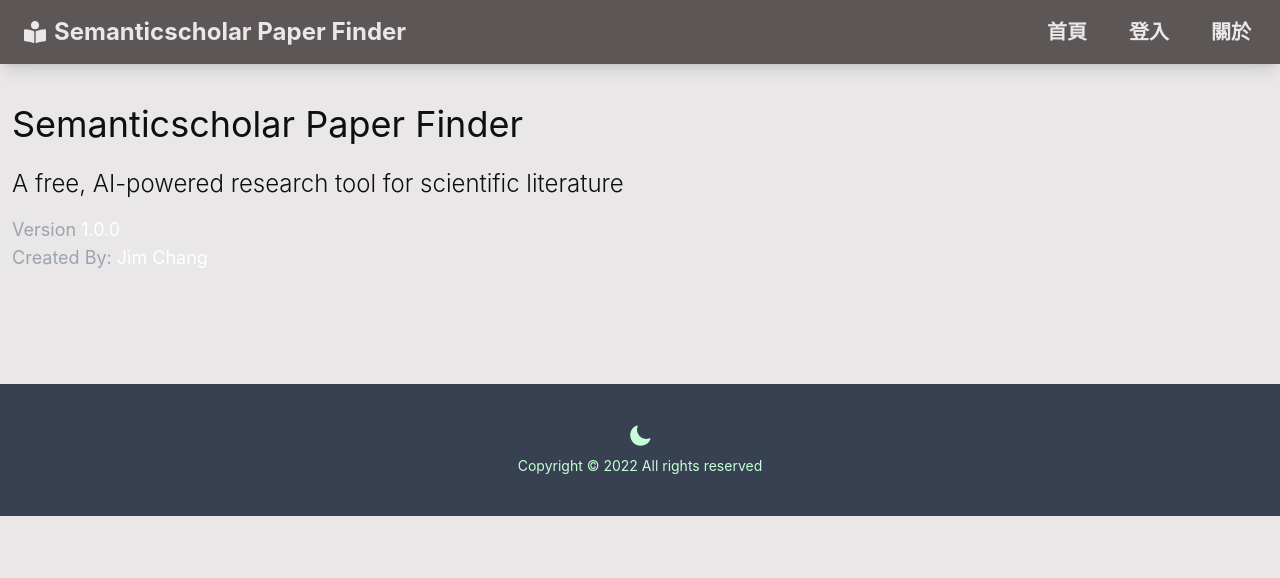
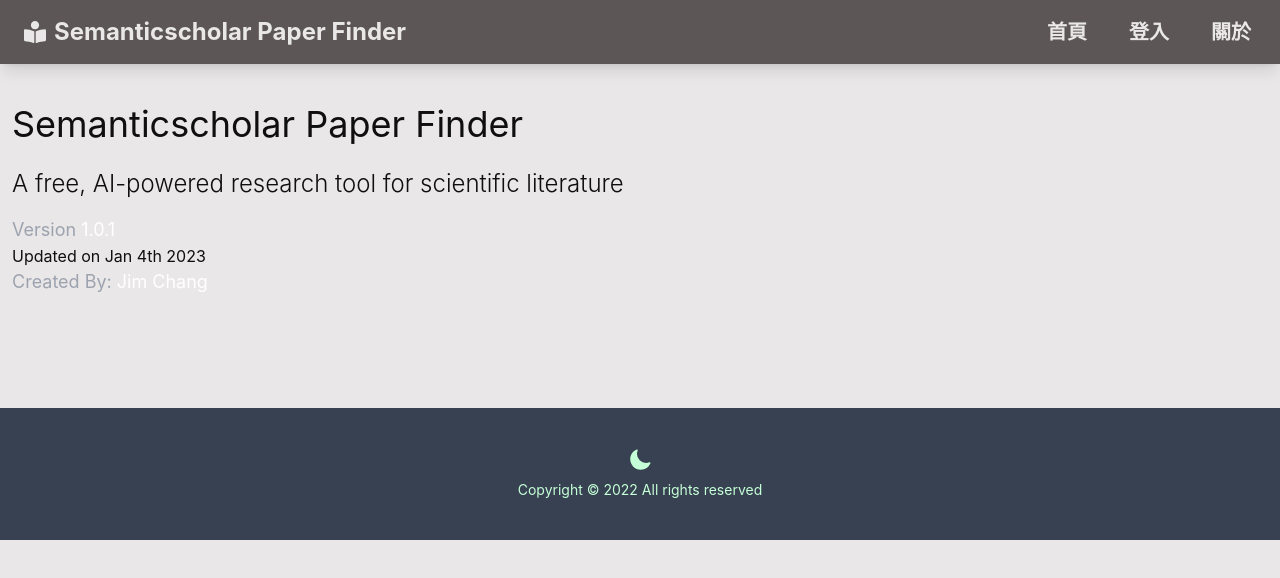
Before and after one commit to warrior1744/semanticscholar_paper_finder, a React (Create React App) app in the folder frontend/: page /about in a window 1280 px wide. Shown: the top 578 px of the page. Built offline with nearby package versions, Linux system fonts and the light colour scheme; no server answers.

Commit message:
update about

```diff
--- a/frontend/src/pages/About.jsx
+++ b/frontend/src/pages/About.jsx
@@ -8,8 +8,9 @@
         A free, AI-powered research tool for scientific literature
         </p>
         <p className="text-lg text-gray-400">
-            Version <span className="text-white">1.0.0</span>
+            Version <span className="text-white">1.0.1</span>
         </p>
+        <p>Updated on Jan 4th 2023</p>
         <p className="text-lg text-gray-400">
             Created By:
             <a href="https://www.jim1984.com" className="text-white"> Jim Chang
```
